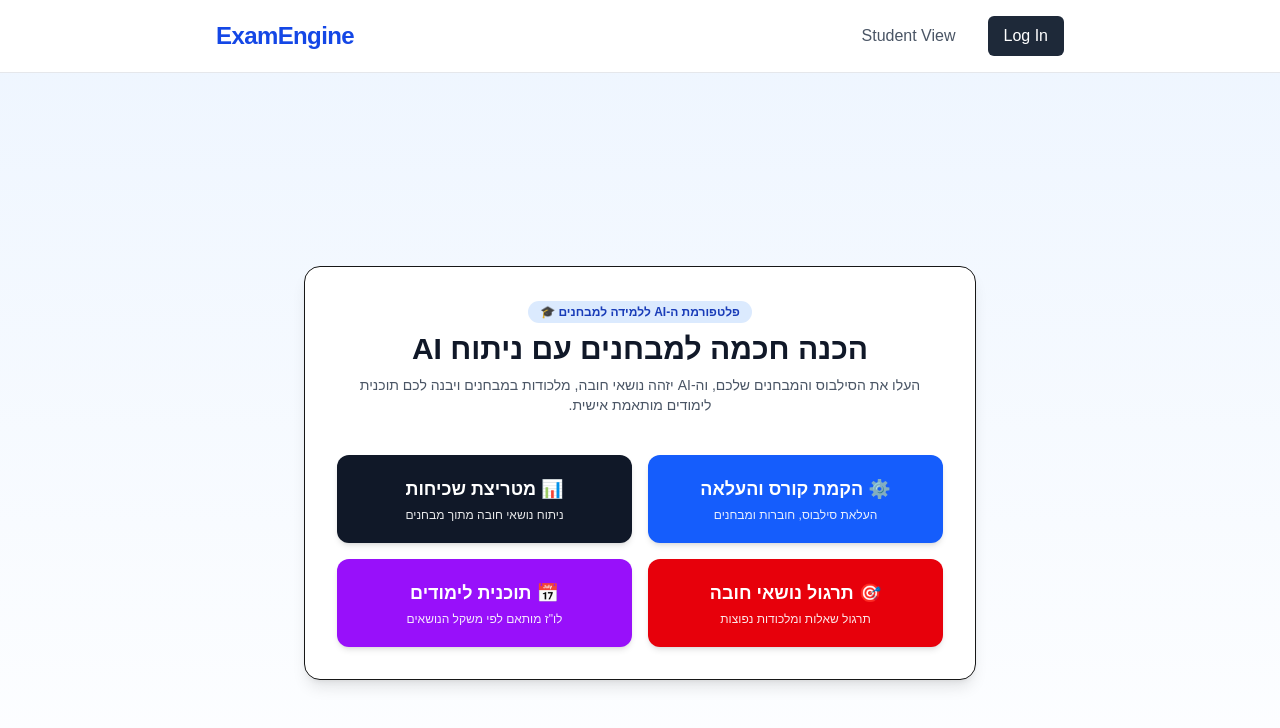
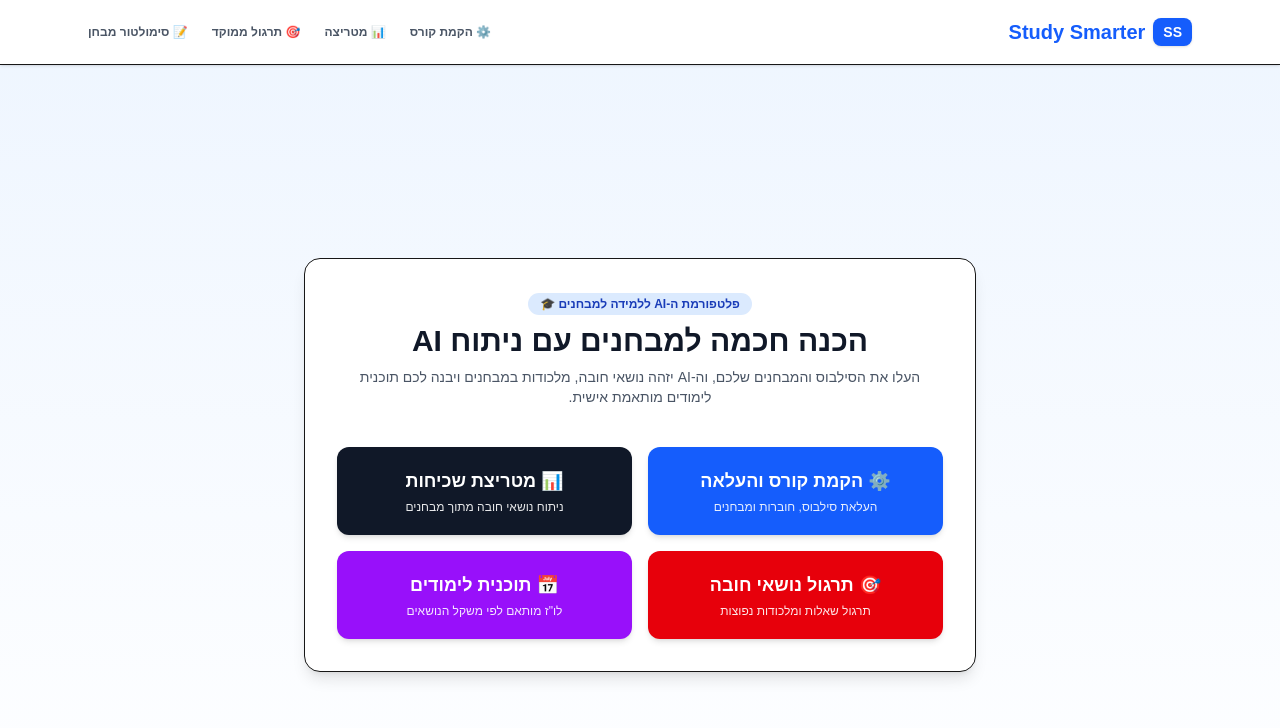
Before and after one commit to mariahazboun06-star/exam-engine-app-new, a Next.js app: page / in a window 1280 px wide. Shown: the top 728 px of the page. Built offline with nearby package versions, Linux system fonts and the light colour scheme; no server answers.

Commit message:
Rebrand app name to SS - Study Smarter

```diff
--- a/app/layout.tsx
+++ b/app/layout.tsx
@@ -1,24 +1,41 @@
 import type { Metadata } from "next";
-import { Inter } from "next/font/google";
 import "./globals.css";
-import Navbar from "./components/Navbar"; // <-- Importing our new smart Navbar!
-
-const inter = Inter({ subsets: ["latin"] });
+import Link from "next/link";
 
 export const metadata: Metadata = {
-  title: "AI Exam Engine",
-  description: "Create, take, and grade exams automatically.",
+  title: "SS - Study Smarter",
+  description: "מערכת למידה ותרגול חכמה המבוססת על חומרי הקורס בלבד",
 };
 
 export default function RootLayout({
   children,
-}: Readonly<{
+}: {
   children: React.ReactNode;
-}>) {
+}) {
   return (
-    <html lang="en">
-      <body className="..." suppressHydrationWarning>
-        <Navbar />
+    <html lang="he" dir="rtl">
+      <body className="bg-gray-50 min-h-screen text-gray-900 font-sans">
+        {/* סרגל ניווט ראשי (Navbar) */}
+        <header className="bg-white border-b sticky top-0 z-50 shadow-sm">
+          <div className="max-w-6xl mx-auto px-6 h-16 flex justify-between items-center">
+            {/* מותג ושם התוכנה */}
+            <Link href="/" className="flex items-center gap-2 font-extrabold text-xl text-blue-600">
+              <span className="bg-blue-600 text-white px-2.5 py-1 rounded-lg text-sm font-black shadow-sm">
+                SS
+              </span>
+              <span>Study Smarter</span>
+            </Link>
+
+            {/* קישורי ניווט */}
+            <nav className="flex items-center gap-6 text-xs font-bold text-gray-600">
+              <Link href="/setup" className="hover:text-blue-600 transition">⚙️ הקמת קורס</Link>
+              <Link href="/matrix" className="hover:text-blue-600 transition">📊 מטריצה</Link>
+              <Link href="/study/focused" className="hover:text-blue-600 transition">🎯 תרגול ממוקד</Link>
+              <Link href="/exam/simulation" className="hover:text-blue-600 transition">📝 סימולטור מבחן</Link>
+            </nav>
+          </div>
+        </header>
+
         <main>{children}</main>
       </body>
     </html>
--- a/package.json
+++ b/package.json
@@ -1,5 +1,5 @@
 {
-  "name": "exam-engine-app",
+"name": "ss-study-smarter",
   "version": "0.1.0",
   "private": true,
   "scripts": {
```
